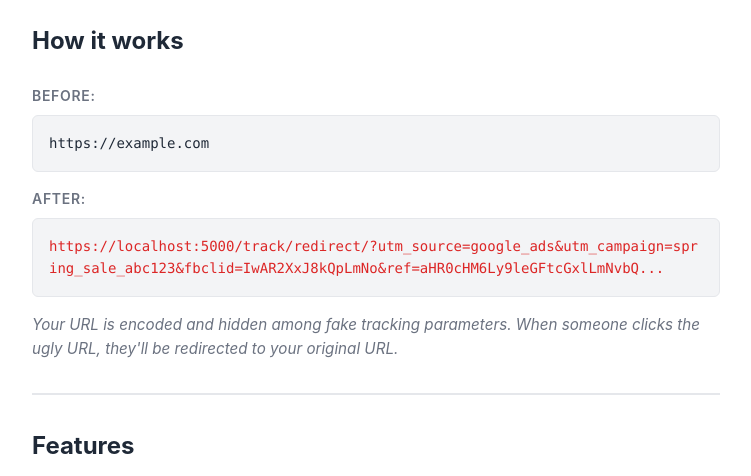
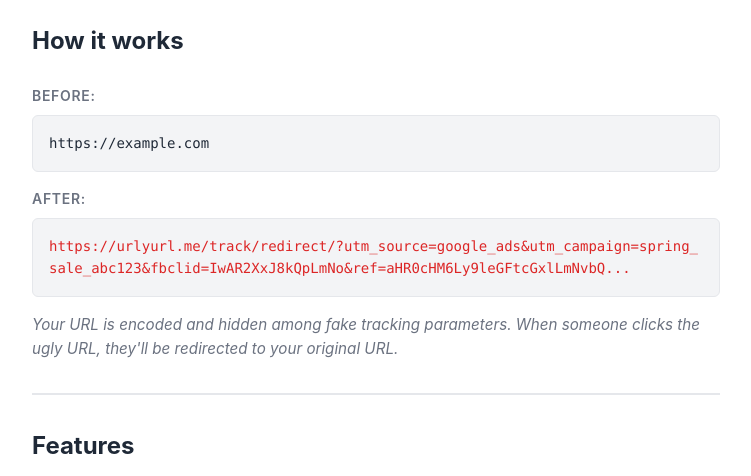
Before and after one commit to webnerdnick/uglyurl, a Flask app: page / in a window 1280 px wide. Shown: the part 706-1182 px from the top of the page, without its empty margins (264-1015 px from the left). Run offline with Flask 3, Linux system fonts and the light colour scheme.

Commit message:
Updated example "after" link to not use localhost.

```diff
--- a/templates/index.html
+++ b/templates/index.html
@@ -60,7 +60,7 @@
                 </div>
                 <div class="example">
                     <div class="example-label">After:</div>
-                    <code class="example-url ugly">https://localhost:5000/track/redirect/?utm_source=google_ads&utm_campaign=spring_sale_abc123&fbclid=IwAR2XxJ8kQpLmNo&ref=aHR0cHM6Ly9leGFtcGxlLmNvbQ...</code>
+                    <code class="example-url ugly">https://urlyurl.me/track/redirect/?utm_source=google_ads&utm_campaign=spring_sale_abc123&fbclid=IwAR2XxJ8kQpLmNo&ref=aHR0cHM6Ly9leGFtcGxlLmNvbQ...</code>
                 </div>
                 <p class="example-note">
                     Your URL is encoded and hidden among fake tracking parameters.
```
